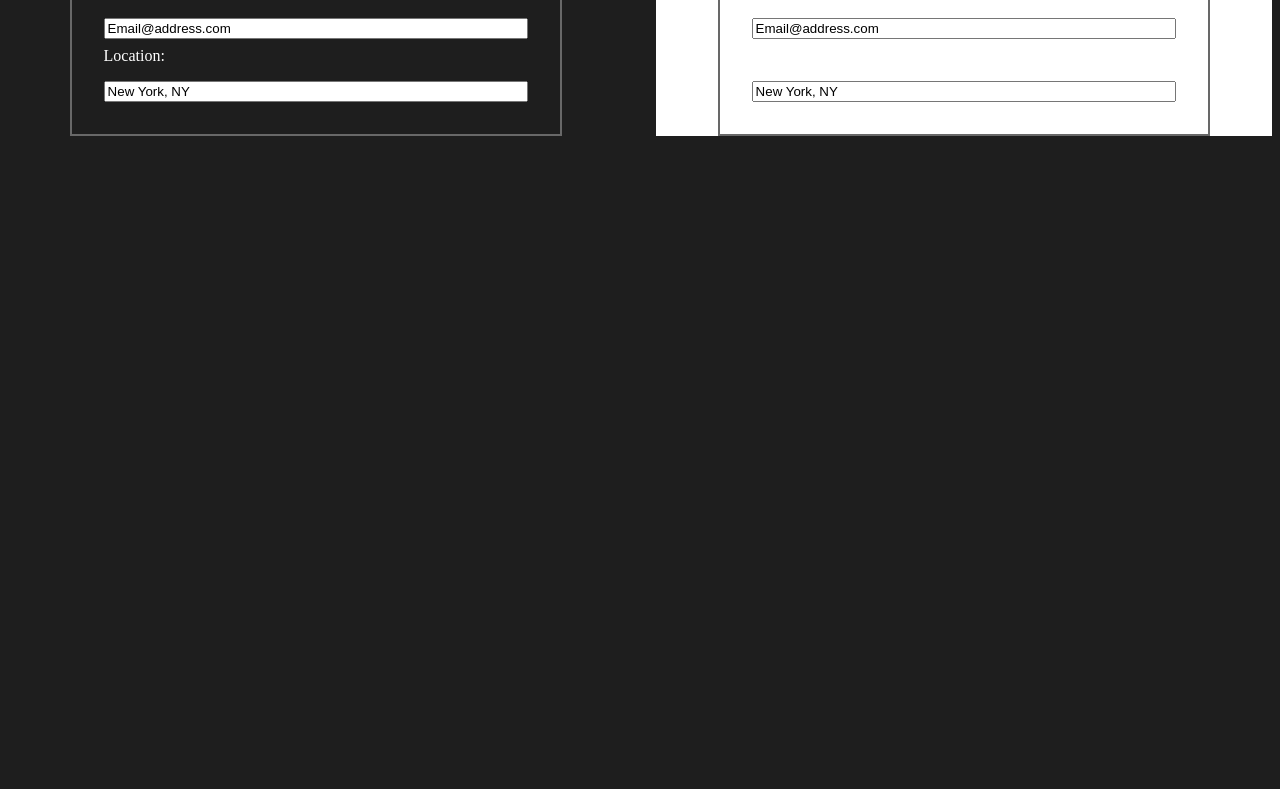
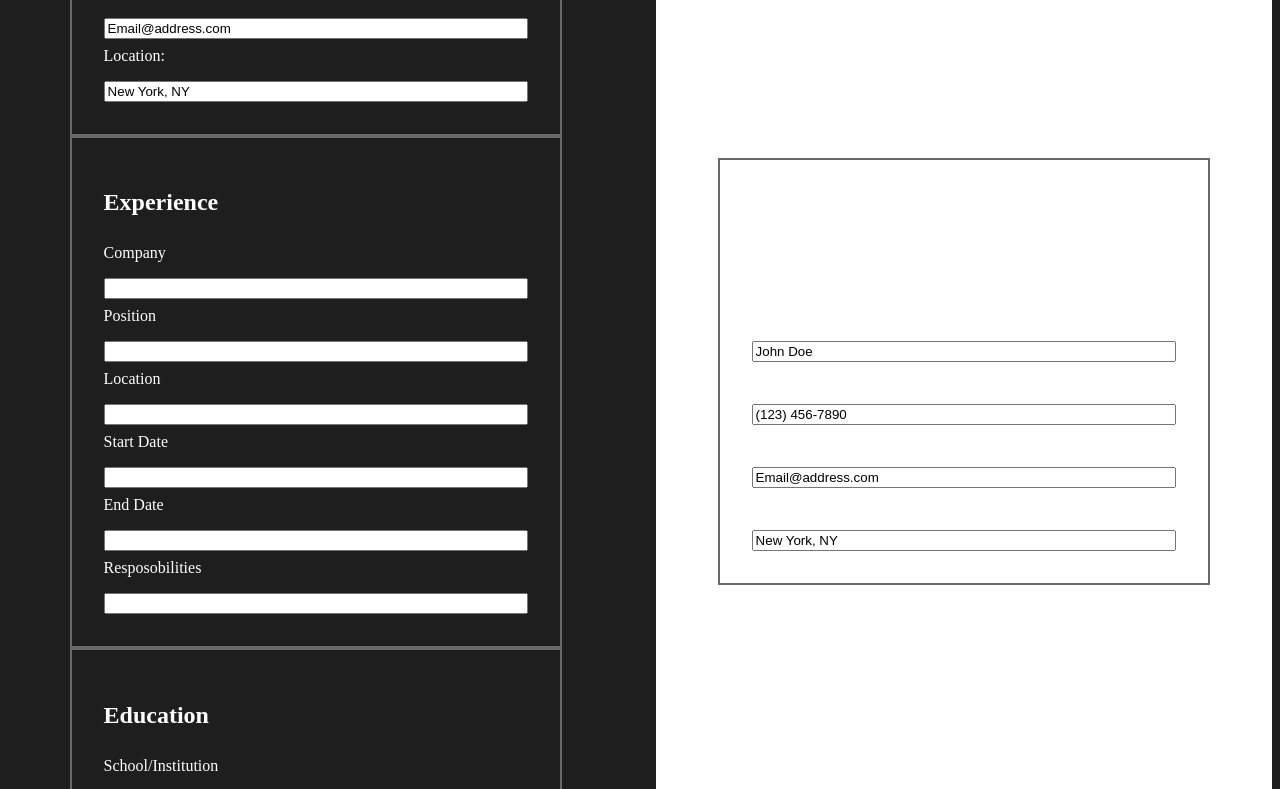
Before and after one commit to moisesg526/resume-template, a React (Vite) app: page / in a window 1280 px wide. Shown: the part 300-1089 px from the top of the page. Before the commit the page ends 800 px from the top, so only its background shows below. Built offline with nearby package versions, Linux system fonts and the light colour scheme.

Commit message:
Added the experience and education component to app file and added a div to divide from the resume section

```diff
--- a/src/App.jsx
+++ b/src/App.jsx
@@ -1,11 +1,17 @@
 import "./styles/app.css";
 import Resume from "./component/Resume";
 import GeneralInfo from "./component/GeneralInfo";
+import Experience from "./component/Experience";
+import Education from "./component/Education";
 
 function App() {
   return (
     <div className="app">
-      <GeneralInfo />
+      <div className="input-section">
+        <GeneralInfo />
+        <Experience />
+        <Education />
+      </div>
       <Resume />
     </div>
   );
```
